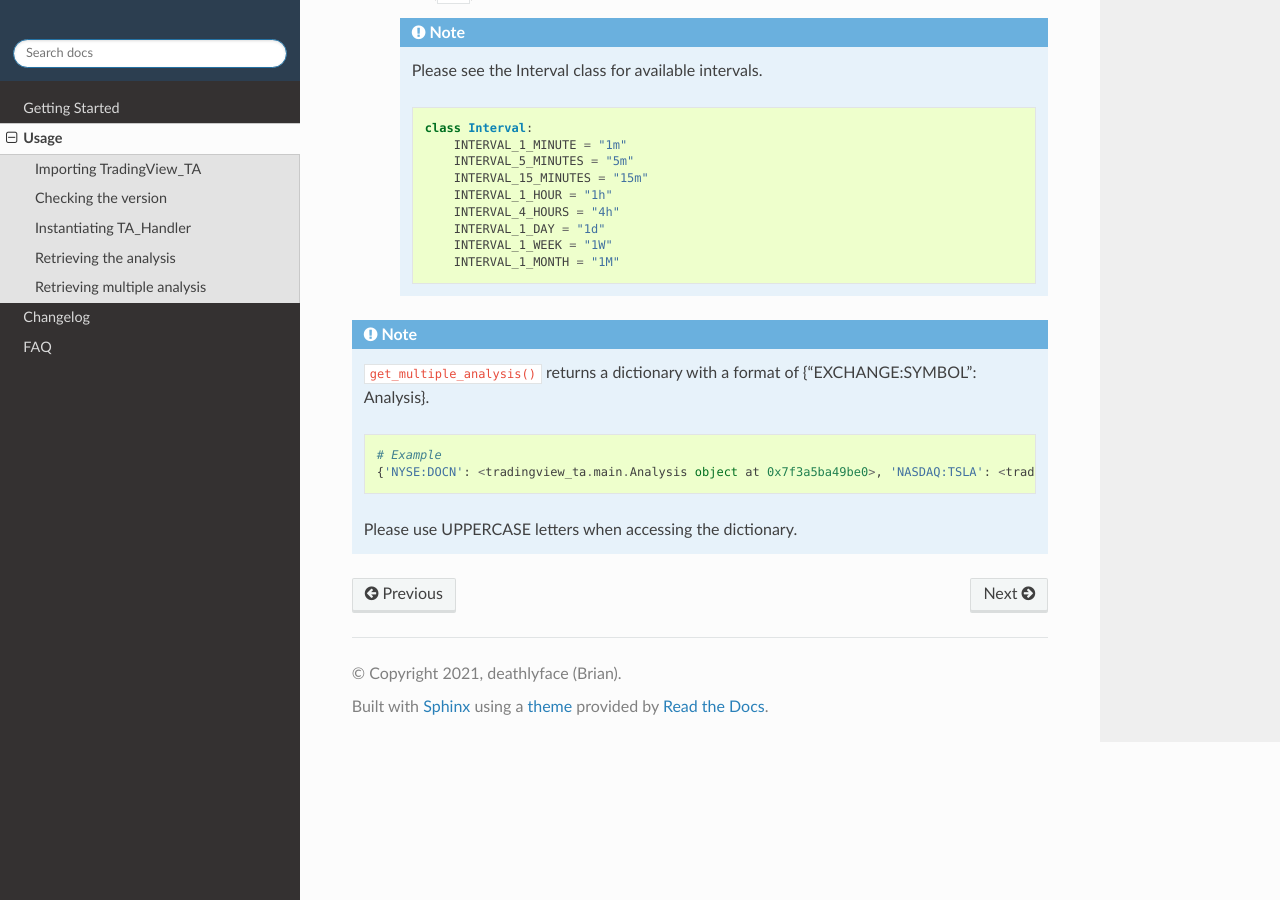
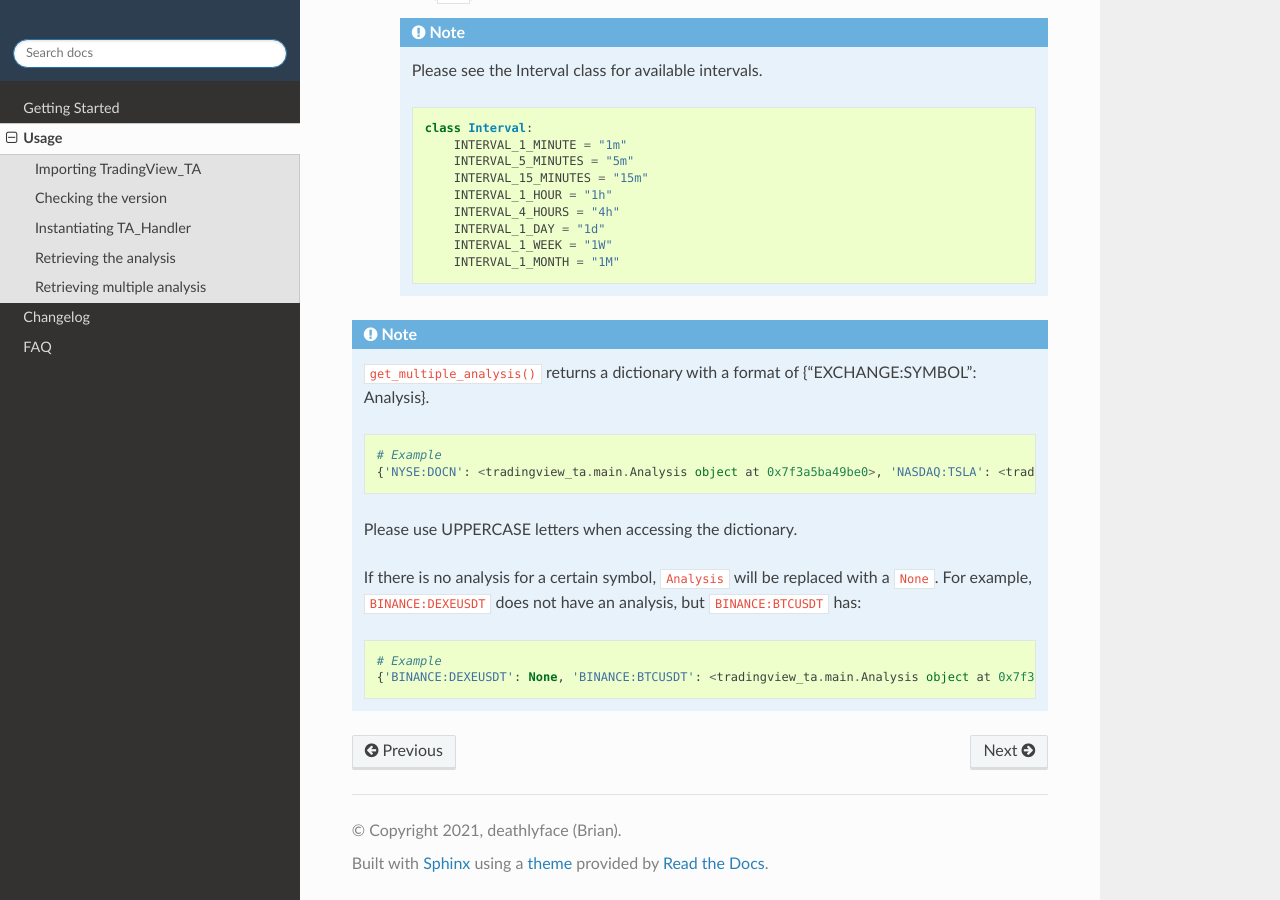
Before and after one commit to AnalyzerREST/python-tradingview-ta, a Sphinx documentation site: the page built from docs/usage.rst, in a window 1280 px wide and 900 px high, scrolled down 3679 px. Built offline with Sphinx 7.4.7 and the Read the Docs theme 2.0.0, drawn with Linux system fonts in a browser that asks for light colours.

Commit message:
Update usage.rst

```diff
--- a/docs/usage.rst
+++ b/docs/usage.rst
@@ -175,3 +175,10 @@ Parameters:
         {'NYSE:DOCN': <tradingview_ta.main.Analysis object at 0x7f3a5ba49be0>, 'NASDAQ:TSLA': <tradingview_ta.main.Analysis object at 0x7f3a5ba65040>, 'NASDAQ:AAPL': <tradingview_ta.main.Analysis object at 0x7f3a5ba801c0>}
 
     Please use UPPERCASE letters when accessing the dictionary.
+
+    If there is no analysis for a certain symbol, ``Analysis`` will be replaced with a ``None``. For example, ``BINANCE:DEXEUSDT`` does not have an analysis, but ``BINANCE:BTCUSDT`` has:
+
+    .. code-block:: python3
+
+        # Example
+        {'BINANCE:DEXEUSDT': None, 'BINANCE:BTCUSDT': <tradingview_ta.main.Analysis object at 0x7f3561cdeb20>}
```
